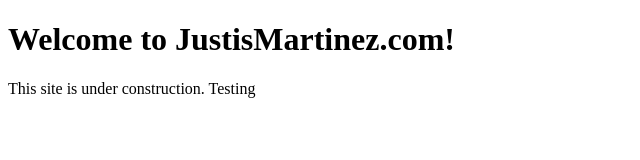
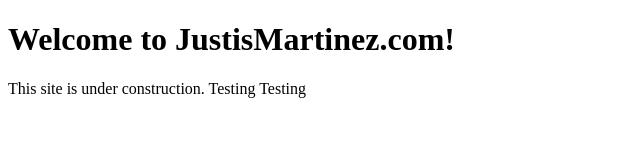
Before and after one commit to stromboli78/justis-site, a plain HTML site: page html/index.html in a window 1280 px wide. Shown: the full height of the page, 0-640 px from the left. Drawn offline with Linux system fonts and the light colour scheme.

Commit message:
Trigger deployment test

```diff
--- a/html/index.html
+++ b/html/index.html
@@ -5,6 +5,6 @@
 </head>
 <body>
   <h1>Welcome to JustisMartinez.com!</h1>
-  <p>This site is under construction. Testing </p>
+  <p>This site is under construction. Testing Testing </p>
 </body>
 </html>
```
